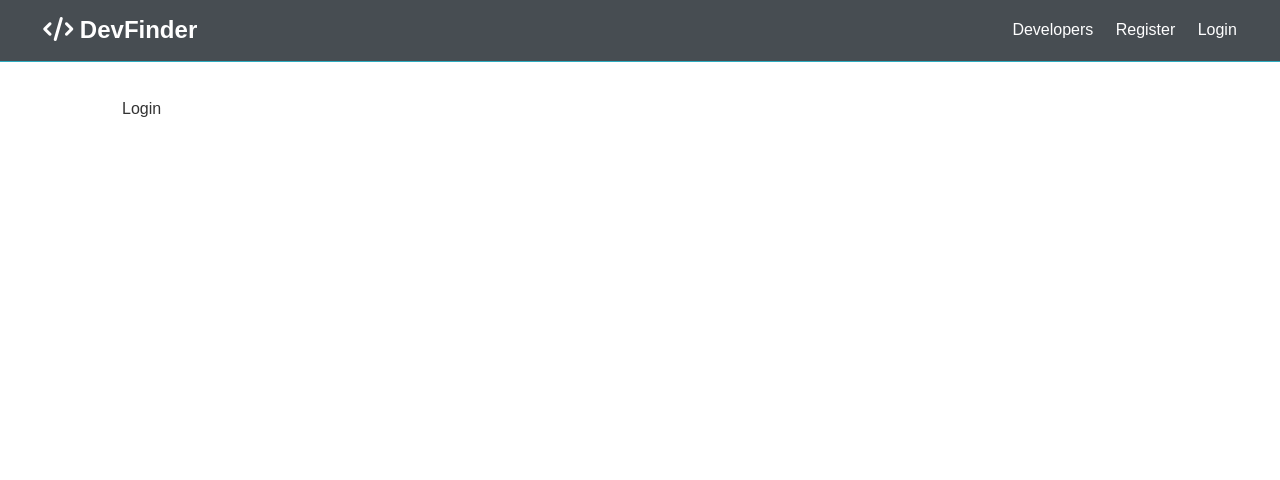
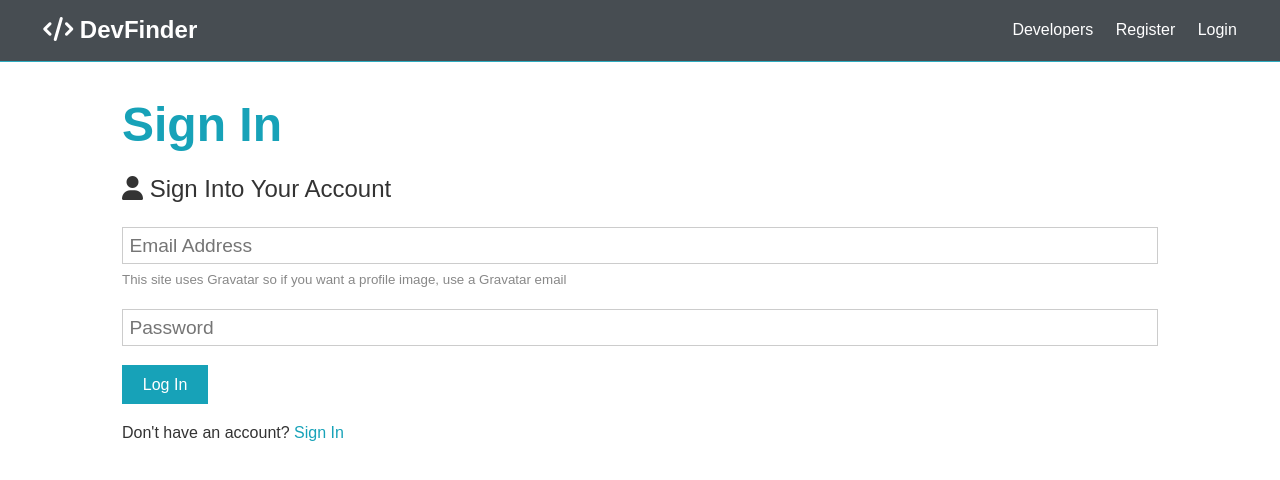
Before and after one commit to Abhisheikh-G/devfinder, a React (Create React App) app in the folder client/: page /login in a window 1280 px wide. Shown: the top 480 px of the page. Built offline with nearby package versions, Linux system fonts and the light colour scheme.

Commit message:
Add state to Login & Register pages

```diff
--- a/client/package.json
+++ b/client/package.json
@@ -18,7 +18,7 @@
     "react-moment": "^1.1.1",
     "react-redux": "^7.2.5",
     "react-router-dom": "^5.3.0",
-    "react-scripts": "4.0.3",
+    "react-scripts": "^4.0.3",
     "redux": "^4.1.1",
     "redux-devtools-extension": "^2.13.9",
     "redux-thunk": "^2.3.0",
--- a/client/src/components/auth/Login.tsx
+++ b/client/src/components/auth/Login.tsx
@@ -1,7 +1,77 @@
-import React from "react";
+import { Fragment, ChangeEvent, useState, FormEvent } from "react";
+import { Link } from "react-router-dom";
 
-const Login = () => {
-  return <div>Login</div>;
+interface LogInForm {
+  email: string;
+  password: string;
+}
+
+const defaultState: LogInForm = {
+  email: "",
+  password: "",
 };
 
-export default Login;
+const LogIn = () => {
+  const [formData, setFormData] = useState(defaultState);
+  const { email, password } = formData;
+
+  const handleChange = (e: ChangeEvent<HTMLInputElement>) => {
+    setFormData({ ...formData, [e.target.name]: e.target.value });
+  };
+
+  const handleSubmit = async (e: FormEvent<HTMLFormElement>) => {
+    e.preventDefault();
+    if (!password) {
+      console.log("Passwords do not much.");
+    } else {
+      try {
+        console.log("Success");
+      } catch (error: any) {
+        console.log(error.response);
+      }
+    }
+  };
+
+  return (
+    <Fragment>
+      <h1 className="large text-primary">Sign In</h1>
+      <p className="lead">
+        <i className="fas fa-user"></i> Sign Into Your Account
+      </p>
+      <form className="form" onSubmit={handleSubmit}>
+        <div className="form-group">
+          <input
+            type="email"
+            placeholder="Email Address"
+            name="email"
+            value={email}
+            onChange={handleChange}
+            required
+          />
+          <small className="form-text">
+            This site uses Gravatar so if you want a profile image, use a
+            Gravatar email
+          </small>
+        </div>
+        <div className="form-group">
+          <input
+            type="password"
+            placeholder="Password"
+            name="password"
+            minLength={6}
+            value={password}
+            onChange={handleChange}
+            required
+          />
+        </div>
+
+        <input type="submit" className="btn btn-primary" value="Log In" />
+      </form>
+      <p className="my-1">
+        Don't have an account? <Link to="/register">Sign In</Link>
+      </p>
+    </Fragment>
+  );
+};
+
+export default LogIn;
--- a/client/src/components/auth/Register.tsx
+++ b/client/src/components/auth/Register.tsx
@@ -1,19 +1,72 @@
-import React, { Fragment, useState } from "react";
+import { Fragment, ChangeEvent, useState, FormEvent } from "react";
+import { Link } from "react-router-dom";
+
+interface RegisterForm {
+  name: string;
+  email: string;
+  password: string;
+  confirmPassword: string;
+}
+
+const defaultState: RegisterForm = {
+  name: "",
+  email: "",
+  password: "",
+  confirmPassword: "",
+};
 
 const Register = () => {
-  const [formData, setFormData] = useState();
+  const [formData, setFormData] = useState(defaultState);
+  const { name, email, password, confirmPassword } = formData;
+
+  const handleChange = (e: ChangeEvent<HTMLInputElement>) => {
+    setFormData({ ...formData, [e.target.name]: e.target.value });
+  };
+
+  const handleSubmit = async (e: FormEvent<HTMLFormElement>) => {
+    e.preventDefault();
+    if (password !== confirmPassword) {
+      console.log("Passwords do not much.");
+    } else {
+      try {
+        console.log("Success");
+        // const body = JSON.stringify({ name, email, password });
+        // const res = await axios.post("/api/users", body, {
+        //   headers: { "Content-Type": "application/json" },
+        // });
+        // console.log(res.data);
+      } catch (error: any) {
+        console.log(error.response);
+      }
+    }
+  };
+
   return (
     <Fragment>
       <h1 className="large text-primary">Sign Up</h1>
       <p className="lead">
         <i className="fas fa-user"></i> Create Your Account
       </p>
-      <form className="form" action="create-profile.html">
+      <form className="form" onSubmit={handleSubmit}>
         <div className="form-group">
-          <input type="text" placeholder="Name" name="name" required />
+          <input
+            type="text"
+            placeholder="Name"
+            name="name"
+            required
+            value={name}
+            onChange={handleChange}
+          />
         </div>
         <div className="form-group">
-          <input type="email" placeholder="Email Address" name="email" />
+          <input
+            type="email"
+            placeholder="Email Address"
+            name="email"
+            value={email}
+            onChange={handleChange}
+            required
+          />
           <small className="form-text">
             This site uses Gravatar so if you want a profile image, use a
             Gravatar email
@@ -25,20 +78,26 @@
             placeholder="Password"
             name="password"
             minLength={6}
+            value={password}
+            onChange={handleChange}
+            required
           />
         </div>
         <div className="form-group">
           <input
             type="password"
             placeholder="Confirm Password"
-            name="password2"
+            name="confirmPassword"
             minLength={6}
+            value={confirmPassword}
+            onChange={handleChange}
+            required
           />
         </div>
         <input type="submit" className="btn btn-primary" value="Register" />
       </form>
       <p className="my-1">
-        Already have an account? <a href="login.html">Sign In</a>
+        Already have an account? <Link to="/login">Sign In</Link>
       </p>
     </Fragment>
   );
--- a/client/tsconfig.json
+++ b/client/tsconfig.json
@@ -3,6 +3,7 @@
     "target": "es5",
     "lib": ["dom", "dom.iterable", "esnext"],
     "allowJs": true,
+    "baseUrl": ".",
     "skipLibCheck": true,
     "esModuleInterop": true,
     "allowSyntheticDefaultImports": true,
```
Also changed, not shown: client/src/components/Component.js (deleted), 1 other file (tests, documents, lock files or other folders).
